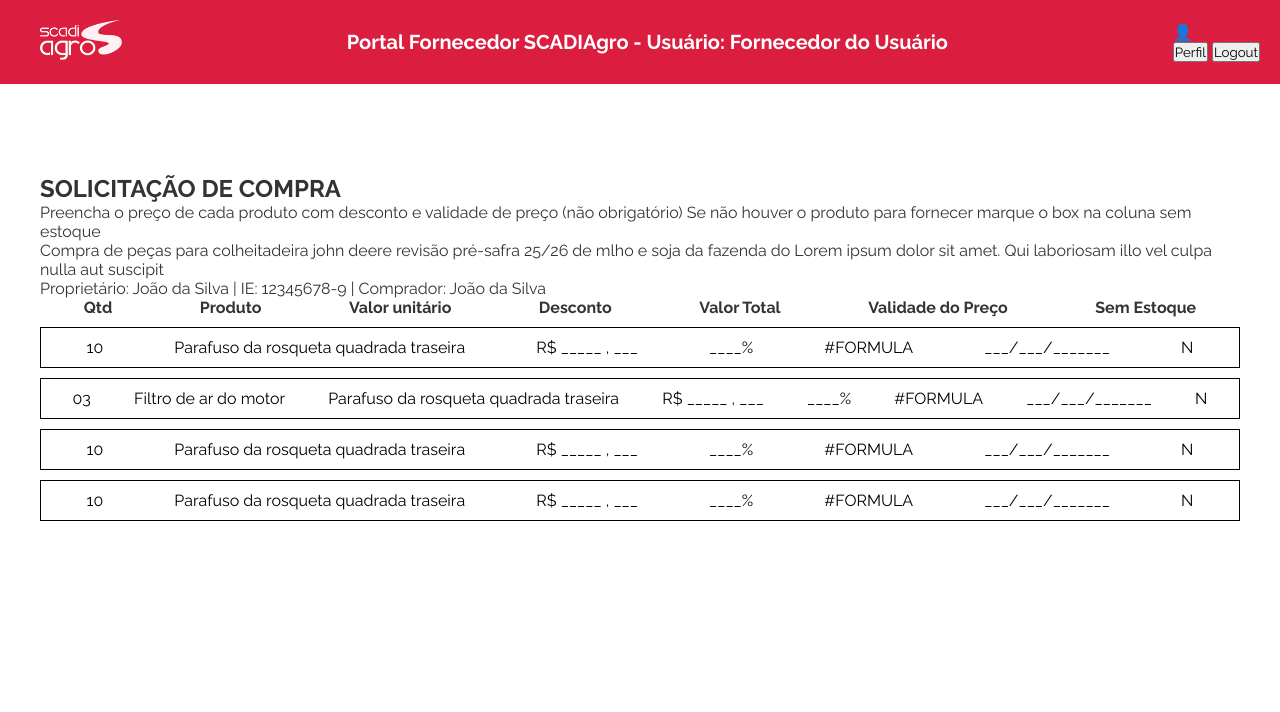
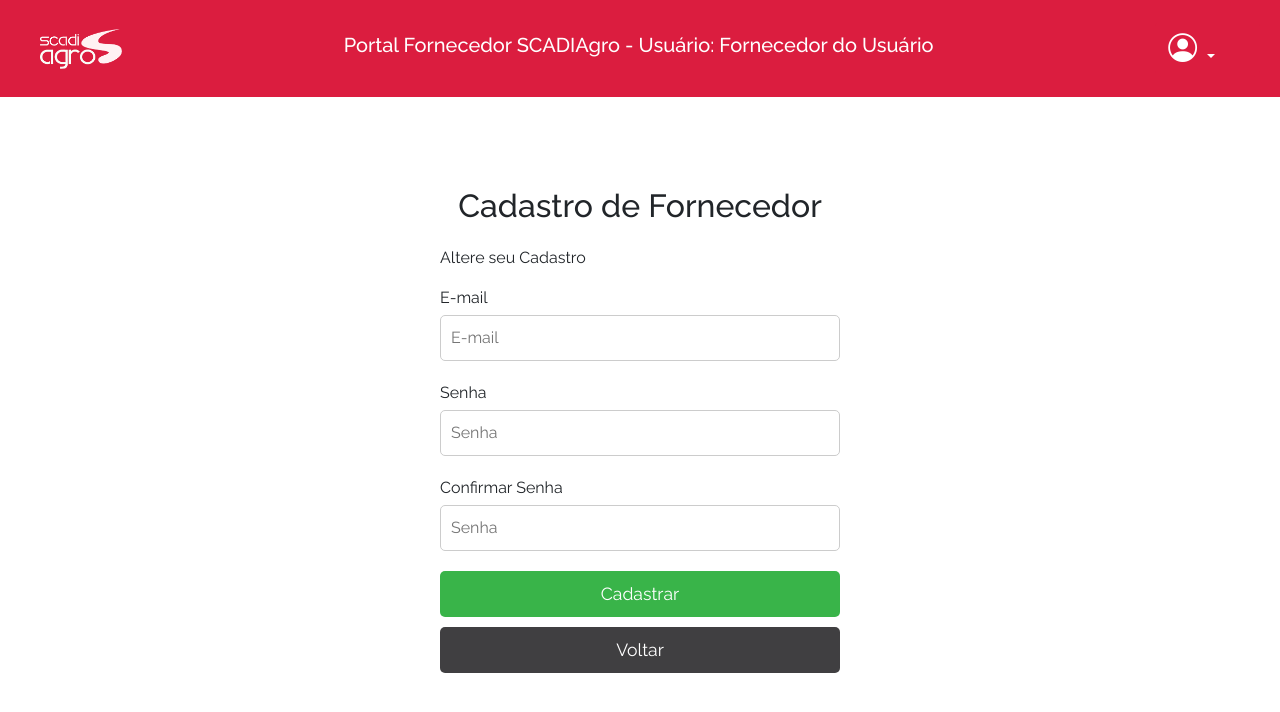
Before and after one commit to TML45/scadiago-supplier-portal, a plain HTML site: page edit-register.html in a window 1280 px wide. Drawn offline with nearby package versions, Linux system fonts and the light colour scheme; a script that the page names is missing.

Commit message:
Update register.html, password.html, index.html, forgot-pass.html and edit-register.html pages

```diff
--- a/edit-register.html
+++ b/edit-register.html
@@ -4,80 +4,79 @@
     <meta charset="UTF-8" />
     <meta name="viewport" content="width=device-width, initial-scale=1.0" />
     <title>Portal Fornecedor SCADIAgro</title>
-    <link rel="stylesheet" href="styles/prices.css" />
+    <link rel="icon" href="imgs/img-logo_icon.png" />
+    <link rel="stylesheet" href="styles/edit-register.css" />
+    <link href="https://cdn.jsdelivr.net/npm/bootstrap@5.3.7/dist/css/bootstrap.min.css" rel="stylesheet" integrity="sha384-LN+7fdVzj6u52u30Kp6M/trliBMCMKTyK833zpbD+pXdCLuTusPj697FH4R/5mcr" crossorigin="anonymous">
+    <link rel="stylesheet" href="https://cdn.jsdelivr.net/npm/bootstrap-icons@1.11.3/font/bootstrap-icons.min.css">
   </head>
   <body>
     <header>
       <div class="logo"><img src="imgs/img-logo_scadiagro_all-white.png" alt="Logo SCADIAgro" /></div>
       <h1>Portal Fornecedor SCADIAgro - Usuário: Fornecedor do Usuário </h1>
-      <div class="profile">
-        <div class="icon">👤</div>
-        <button class="profile-button">Perfil</button>
-        <button class="logout-button">Logout</button>
+      <div class="dropdown">
+        <button class="btn btn-secondary dropdown-toggle" id="profile-button" type="button" data-bs-toggle="dropdown" aria-expanded="false">
+          <i class="bi bi-person-circle" id="profile-icon"></i>
+        </button>
+        <ul class="dropdown-menu dropdown-menu-end">
+          <li><a class="dropdown-item" href="edit-register.html">Perfil</a></li>
+          <li><a class="dropdown-item" id="logout" href="index.html">Sair</a></li>
+        </ul>
       </div>
     </header>
 
     <div class="container">
       <main>
-        <section class="solicitacoesDeCompras">
-          <h2>SOLICITAÇÃO DE COMPRA</h2>
-          <p>Preencha o preço de cada produto com desconto e validade de preço (não obrigatório) Se não houver o produto para fornecer marque o box na coluna sem estoque</p>
-          <p>Compra de peças para colheitadeira john deere revisão pré-safra 25/26 de mlho e soja da fazenda do Lorem ipsum dolor sit amet. Qui laboriosam illo vel culpa nulla aut suscipit </p>
-          <p>Proprietário: João da Silva | IE: 12345678-9 | Comprador: João da Silva</p>
+        <section class="editRegister">
+          <h2>Cadastro de Fornecedor</h2>
+          <p>Altere seu Cadastro</p>
 
-          <!-- Forma de ilustração da lista de clientes -->
+          <form>
+            <label for="email">E-mail</label>
+            <input
+              type="email"
+              id="email"
+              name="email"
+              placeholder="E-mail"
+              required
+            />
 
-          <div class="tabela-solicitacoes">
-            <div class="tabela-header">
-              <span>Qtd</span>
-              <span>Produto</span>
-              <span>Valor unitário</span>
-              <span>Desconto</span>
-              <span>Valor Total</span>
-              <span>Validade do Preço</span>
-              <span>Sem Estoque</span>
-            </div>
+            <label for="senha">Senha</label>
+            <input
+              type="password"
+              id="senha"
+              name="senha"
+              placeholder="Senha"
+            />
 
-            <a class="linha">
-              <span>10</span>
-              <span>Parafuso da rosqueta quadrada traseira</span>
-              <span>R$ _____ , ___</span>
-              <span>____%</span>
-              <span>#FORMULA</span>
-              <span>___/___/_______</span>
-              <span>N</span>
-            </a>
-            <a class="linha">
-              <span>03</span>
-              <span>Filtro de ar do motor</span>
-              <span>Parafuso da rosqueta quadrada traseira</span>
-              <span>R$ _____ , ___</span>
-              <span>____%</span>
-              <span>#FORMULA</span>
-              <span>___/___/_______</span>
-              <span>N</span>
-            </a>
-            <a class="linha">
-              <span>10</span>
-              <span>Parafuso da rosqueta quadrada traseira</span>
-              <span>R$ _____ , ___</span>
-              <span>____%</span>
-              <span>#FORMULA</span>
-              <span>___/___/_______</span>
-              <span>N</span>
-            </a>
-            <a class="linha">
-              <span>10</span>
-              <span>Parafuso da rosqueta quadrada traseira</span>
-              <span>R$ _____ , ___</span>
-              <span>____%</span>
-              <span>#FORMULA</span>
-              <span>___/___/_______</span>
-              <span>N</span>
-            </a>
-          </div>
+            <label for="senha">Confirmar Senha</label>
+            <input
+              type="password"
+              id="senha"
+              name="senha"
+              placeholder="Senha"
+            />
+
+            <button type="submit" class="btn-login">Cadastrar</button>
+            <button type="button" class="btn-voltar" onclick="window.location.href='register.html'">Voltar</button>
+          </form>
         </section>
       </main>
     </div>
+    <script src="https://cdn.jsdelivr.net/npm/bootstrap@5.3.7/dist/js/bootstrap.bundle.min.js" integrity="sha384-ndDqU0Gzau9qJ1lfW4pNLlhNTkCfHzAVBReH9diLvGRem5+R9g2FzA8ZGN954O5Q" crossorigin="anonymous"></script>
+    <script src="https://cdn.jsdelivr.net/npm/@popperjs/core@2.11.8/dist/umd/popper.min.js" integrity="sha384-I7E8VVD/ismYTF4hNIPjVp/Zjvgyol6VFvRkX/vR+Vc4jQkC+hVqc2pM8ODewa9r" crossorigin="anonymous"></script>
+    <script src="https://cdn.jsdelivr.net/npm/bootstrap@5.3.7/dist/js/bootstrap.min.js" integrity="sha384-7qAoOXltbVP82dhxHAUje59V5r2YsVfBafyUDxEdApLPmcdhBPg1DKg1ERo0BZlK" crossorigin="anonymous"></script>
+    <script async src="https://cdn.jsdelivr.net/npm/es-module-shims@1/dist/es-module-shims.min.js" crossorigin="anonymous"></script>
+    <script type="importmap">
+    {
+      "imports": {
+        "@popperjs/core": "https://cdn.jsdelivr.net/npm/@popperjs/core@2.11.8/dist/esm/popper.min.js",
+        "bootstrap": "https://cdn.jsdelivr.net/npm/bootstrap@5.3.7/dist/js/bootstrap.esm.min.js"
+      }
+    }
+    </script>
+    <script type="module">
+      import * as bootstrap from 'bootstrap'
+      new bootstrap.Popover(document.getElementById('popoverButton'))
+    </script>
   </body>
 </html>
--- /dev/null
+++ b/styles/edit-register.css
@@ -0,0 +1,153 @@
+@import url('https://fonts.googleapis.com/css2?family=Raleway:ital,wght@0,100..900;1,100..900&display=swap');
+
+* {
+  margin: 0;
+  padding: 0;
+  box-sizing: border-box;
+  font-family: "Raleway", 'Arial', sans-serif;
+}
+
+body {
+  background-color: white;
+  color: #333;
+}
+
+header {
+  background-color: #DB1D3F;
+  color: white;
+  padding: 20px;
+  display: flex;
+  align-items: center;
+  gap: 20px;
+  justify-content: space-between;
+}
+
+header .logo img {
+  height: 40px;
+  margin-left: 20px;
+}
+
+header h1 {
+  font-size: 20px;
+  font-weight: normal bold;
+}
+
+#profile-button {
+  background-color: #DB1D3F;
+  border-color: #DB1D3F;
+}
+
+#profile-icon {
+  font-size: 1.8rem;
+  margin-right: 50px;
+}
+
+.dropdown-toggle::after {
+  position: absolute;
+  right: 45px;
+  top: 60%;
+}
+
+#logout {
+  color: red;
+}
+
+main {
+  padding: 40px;
+  flex: 1;
+}
+
+.clientes {
+  width: 100%;
+  margin: 0 auto;
+}
+
+.clientes h2 {
+  font-size: 18px;
+  margin-bottom: 5px;
+}
+
+.clientes p {
+  font-size: 14px;
+  margin-bottom: 20px;
+}
+
+.tabela-clientes {
+  width: 100%;
+  border-collapse: collapse;
+}
+
+.tabela-header {
+  display: flex;
+  justify-content: space-around;
+  font-weight: bold;
+  margin-bottom: 10px;
+}
+
+.container {
+  width: 100%;
+  display: flex;
+  justify-content: center;
+  padding-top: 50px;
+}
+
+.editRegister {
+  width: 100%;
+  max-width: 400px;
+  margin: 0 auto;
+}
+
+.editRegister h2 {
+  text-align: center;
+  font-size: 2rem;
+  margin-bottom: 20px;
+}
+
+.editRegister form {
+  display: flex;
+  flex-direction: column;
+}
+
+.editRegister label {
+  margin-bottom: 5px;
+  font-size: 1rem;
+}
+
+.editRegister input {
+  padding: 10px;
+  margin-bottom: 20px;
+  font-size: 1rem;
+  border: 1px solid #ccc;
+  border-radius: 5px;
+}
+
+.btn-login {
+  padding: 10px;
+  background-color: #39B449;
+  color: white;
+  border: none;
+  border-radius: 5px;
+  font-size: 1.1rem;
+  cursor: pointer;
+  margin-bottom: 10px;
+  text-decoration: none;
+}
+
+.btn-login:hover {
+  opacity: 0.9;
+}
+
+.btn-voltar {
+  padding: 10px;
+  background-color: #403f41;
+  color: white;
+  border: none;
+  border-radius: 5px;
+  font-size: 1.1rem;
+  cursor: pointer;
+  text-decoration: none;
+}
+
+.btn-voltar:hover {
+  opacity: 0.9;
+}
```
Also changed, not shown: forgot-pass.html (+49 -0 lines), index.html (+1 -1 lines), password.html (+65 -0 lines), register.html (+5 -7 lines).
